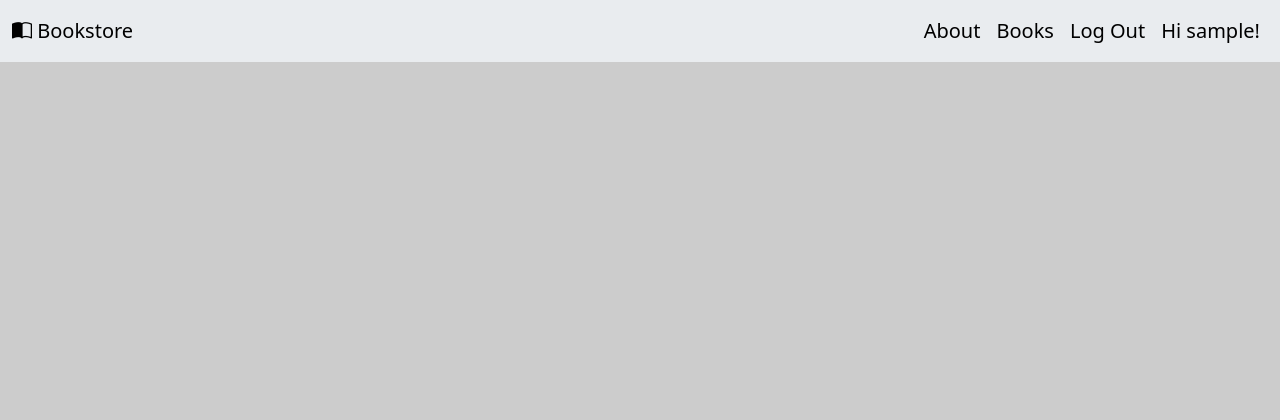
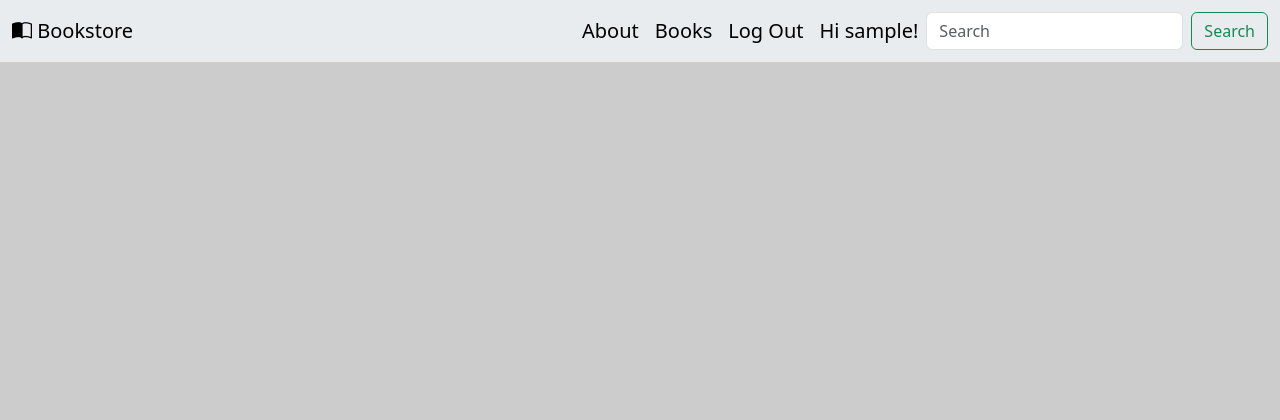
Before and after one commit to dmurawski/Bookstore, a Django app: page /books/ in a window 1280 px wide. Shown: the top 420 px of the page. Run offline with Django 4.2, Linux system fonts and the light colour scheme; the visitor is signed in with stand-in values (Sample User, id 1); data that the repository does not hold is empty; parts of the project's set-up code (start-up, migrations or seed data) failed here and were passed over.

Commit message:
add search book

```diff
--- a/books/urls.py
+++ b/books/urls.py
@@ -7,4 +7,9 @@ app_name = "books"
 urlpatterns = [
     path("", views.BookListView.as_view(), name="book_list"),
     path("<uuid:pk>/", views.BookDetialView.as_view(), name="book_detail"),
+    path(
+        "search/",
+        views.SearchResultsListView.as_view(),
+        name="search_results",
+    ),
 ]
--- a/books/views.py
+++ b/books/views.py
@@ -1,6 +1,8 @@
+from django.db.models.query import QuerySet
 from django.views import generic
 from .models import Book
 from django.contrib.auth import mixins
+from django.db.models import Q
 
 
 class BookListView(
@@ -23,3 +25,15 @@ class BookDetialView(
     template_name = "books/book_detail.html"
     login_url = "account_login"
     permission_required = "books.special_status"
+
+
+class SearchResultsListView(generic.ListView):
+    model = Book
+    context_object_name = "book_list"
+    template_name = "books/search_results.html"
+
+    def get_queryset(self):
+        query = self.request.GET.get("q")
+        return Book.objects.filter(
+            Q(title__icontains=query) | Q(author__icontains=query)
+        )
--- a/templates/navbar.html
+++ b/templates/navbar.html
@@ -41,6 +41,11 @@
             </li>
           {% endif %}
         </ul>
+        <form class="d-flex" action="{% url 'books:search_results' %}" method="get">
+          <input class="form-control me-2" type="search" name="q" placeholder="Search" aria-\
+          label="Search" >
+          <button class="btn btn-outline-success" type="submit">Search</button>
+        </form>
       </div>
     </div>
 </nav>
```
Also changed, not shown: templates/books/search_results.html (added, +20 -0 lines).
